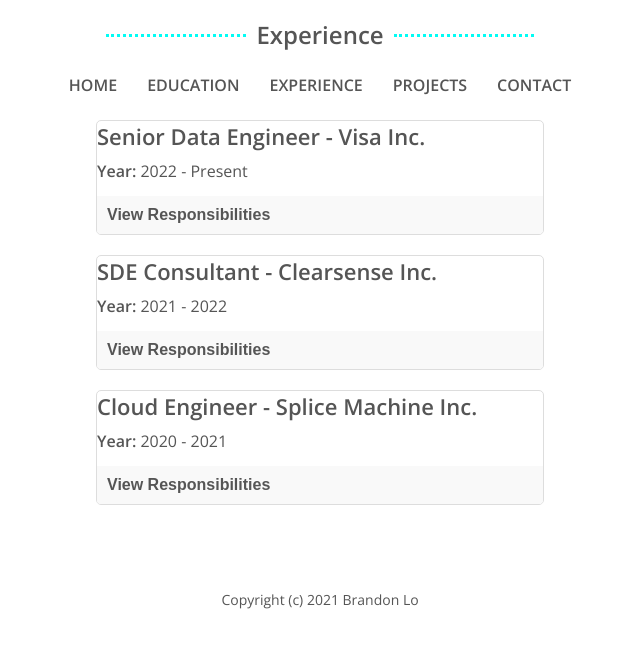
After one commit to bklo94/bklo94.github.io, a PHP site: page /experience.html in a window 1280 px wide. The commit adds this page. Shown: the top 648 px of the page, without its empty margins (320-960 px from the left). Run offline with PHP 8.4, Linux system fonts and the light colour scheme; some libraries are stand-ins or nearby versions.

Commit message:
Add additonal pages

```diff
--- /dev/null
+++ b/experience.html
@@ -0,0 +1,99 @@
+<!doctype html>
+<html>
+  <head>
+    <meta name="viewport" content="width=device-width, initial-scale=1">
+    <meta charset="utf-8">
+    <title>Experience - Brandon Lo</title>
+    <link href="https://fonts.googleapis.com/css?family=Open+Sans:300,600" rel="stylesheet">
+    <link href="https://maxcdn.bootstrapcdn.com/font-awesome/4.4.0/css/font-awesome.min.css" rel="stylesheet">
+    <link href="style.css" rel="stylesheet" type='text/css'>
+  </head>
+
+  <body>
+    <div class="container">
+      <!-- Title Section -->
+      <div class="intro">
+        <hr class="intro-hr left-hr" />
+        <div class="intro-text">Experience</div>
+        <hr class="intro-hr right-hr" />
+      </div>
+
+      <!-- Navigation Bar -->
+      <nav class="navbar">
+        <ul>
+          <li><a href="index.html">Home</a></li>
+          <li><a href="education.html">Education</a></li>
+          <li><a href="experience.html">Experience</a></li>
+          <li><a href="projects.html">Projects</a></li>
+          <li><a href="contact.html">Contact</a></li>
+        </ul>
+      </nav>
+
+      <!-- Work Experience Section -->
+      <section class="work-experience">
+        <!-- Visa Inc. -->
+        <div class="work-entry">
+          <div class="work-header">
+            <h3>Senior Data Engineer - Visa Inc.</h3>
+            <p><strong>Year:</strong> 2022 - Present</p>
+          </div>
+          <button class="work-title">View Responsibilities</button>
+          <div class="work-content">
+            <ul>
+              <li>Designed and implemented scalable data pipelines.</li>
+              <li>Optimized database queries for performance.</li>
+              <li>Collaborated with cross-functional teams to deliver data solutions.</li>
+            </ul>
+          </div>
+        </div>
+
+        <!-- Clearsense Inc. -->
+        <div class="work-entry">
+          <div class="work-header">
+            <h3>SDE Consultant - Clearsense Inc.</h3>
+            <p><strong>Year:</strong> 2021 - 2022</p>
+          </div>
+          <button class="work-title">View Responsibilities</button>
+          <div class="work-content">
+            <ul>
+              <li>Developed backend services for healthcare data platforms.</li>
+              <li>Implemented data encryption and security measures.</li>
+              <li>Mentored junior developers.</li>
+            </ul>
+          </div>
+        </div>
+
+        <!-- Splice Machine Inc. -->
+        <div class="work-entry">
+          <div class="work-header">
+            <h3>Cloud Engineer - Splice Machine Inc.</h3>
+            <p><strong>Year:</strong> 2020 - 2021</p>
+          </div>
+          <button class="work-title">View Responsibilities</button>
+          <div class="work-content">
+            <ul>
+              <li>Deployed and managed cloud infrastructure on AWS.</li>
+              <li>Automated CI/CD pipelines for faster deployments.</li>
+              <li>Monitored system performance and resolved issues.</li>
+            </ul>
+          </div>
+        </div>
+      </section>
+    </div>
+
+    <footer>
+      <div class="copyright">Copyright (c) 2021 Brandon Lo</div>
+    </footer>
+
+    <script>
+      // JavaScript to handle expand/collapse functionality for work entries
+      const workTitles = document.querySelectorAll('.work-title');
+      workTitles.forEach(title => {
+        title.addEventListener('click', () => {
+          const content = title.nextElementSibling;
+          content.style.display = content.style.display === 'block' ? 'none' : 'block';
+        });
+      });
+    </script>
+  </body>
+</html>
--- a/style.css
+++ b/style.css
@@ -6,7 +6,7 @@
   body, input, textarea {
     padding: 0;
     margin: 0;
-    font-family: 'Open Sans', sans-serif; /* Set default font */
+    font-family: 'Open Sans', sans-serif;
     font-size: 16px;
     line-height: 30px;
     color: #555;
@@ -15,17 +15,17 @@
 
   h1, h2, h3, p {
     margin: 0 0 20px 0;
-    font-family: 'Open Sans', sans-serif; /* Ensure headings use Open Sans */
+    font-family: 'Open Sans', sans-serif;
   }
 
   a {
     color: #999;
     text-decoration: none;
-    font-family: 'Open Sans', sans-serif; /* Ensure links use Open Sans */
+    font-family: 'Open Sans', sans-serif;
   }
 
   a:hover, span:hover {
-    text-decoration: underline; /* Underline on hover */
+    text-decoration: underline;
   }
 
   img {
@@ -36,32 +36,62 @@
     border: none;
   }
 
+  /* Navigation Bar */
+  .navbar {
+    text-align: center;
+    margin: 20px 0;
+  }
+
+  .navbar ul {
+    list-style: none;
+    padding: 0;
+    margin: 0;
+    display: flex;
+    justify-content: center;
+  }
+
+  .navbar ul li {
+    margin: 0 15px;
+  }
+
+  .navbar ul li a {
+    color: #555;
+    font-size: 16px;
+    font-weight: 600;
+    text-transform: uppercase;
+    transition: color 0.3s ease;
+  }
+
+  .navbar ul li a:hover {
+    color: #03fcf4;
+  }
+
   .container {
-    width: 35%; /* Reduced max width to 35% of the page */
-    max-width: 500px; /* Optional: Set a max-width for larger screens */
+    width: 35%;
+    max-width: 500px;
     margin: 0 auto;
     padding: 20px 0;
   }
 
   .intro {
     text-align: center;
-    margin-bottom: 40px;
+    margin-bottom: 20px;
     display: flex;
     align-items: center;
     justify-content: center;
   }
 
   .intro-hr {
-    border-top: 3px dotted #03fcf4; /* Dotted border for the title */
+    border-top: 3px dotted #03fcf4;
     flex-grow: 1;
-    margin: 0 10px; /* Spacing around the title */
+    margin: 0 10px;
   }
 
   .intro-text {
     font-size: 24px;
     font-weight: 600;
-    white-space: nowrap; /* Prevent title from wrapping */
-    font-family: 'Open Sans', sans-serif; /* Ensure title uses Open Sans */
+    white-space: nowrap;
+    font-family: 'Open Sans', sans-serif;
   }
 
   section {
@@ -70,14 +100,14 @@
 
   .entry {
     display: flex;
-    align-items: baseline; /* Align text and dotted line properly */
+    align-items: baseline;
     margin-bottom: 20px;
   }
 
   .entry .left,
   .entry .right {
-    white-space: nowrap; /* Prevent text from wrapping */
-    font-family: 'Open Sans', sans-serif; /* Ensure text uses Open Sans */
+    white-space: nowrap;
+    font-family: 'Open Sans', sans-serif;
   }
 
   .entry .left {
@@ -89,11 +119,11 @@
   }
 
   .dotted-hr {
-    border-top: 3px dotted; /* Thinner dotted line for better alignment */
+    border-top: 3px dotted;
     flex-grow: 1;
     margin: 0 10px;
     position: relative;
-    top: 0em; /* Fine-tune alignment to match text baseline */
+    top: 0em;
   }
 
   .work-hr {
@@ -115,18 +145,18 @@
   footer {
     text-align: center;
     padding: 20px 0;
-    color: #555; /* Set footer text color */
+    color: #555;
   }
 
   footer .copyright {
     font-size: 14px;
-    font-family: 'Open Sans', sans-serif; /* Ensure footer uses Open Sans */
+    font-family: 'Open Sans', sans-serif;
   }
 
   /* Responsive Design */
   @media (max-width: 768px) {
     .container {
-      width: 80%; /* Increase width for smaller screens */
+      width: 80%;
       max-width: 100%;
     }
 
@@ -147,6 +177,14 @@
     .dotted-hr {
       display: none;
     }
+
+    .navbar ul {
+      flex-direction: column;
+    }
+
+    .navbar ul li {
+      margin: 10px 0;
+    }
   }
 
   @media (max-width: 480px) {
@@ -158,3 +196,187 @@
       font-size: 20px;
     }
   }
+
+  /* Navigation Bar */
+.navbar {
+  text-align: center;
+  margin: 20px 0;
+}
+
+.navbar ul {
+  list-style: none;
+  padding: 0;
+  margin: 0;
+  display: flex;
+  justify-content: center;
+}
+
+.navbar ul li {
+  margin: 0 15px;
+}
+
+.navbar ul li a {
+  color: #555;
+  font-size: 16px;
+  font-weight: 600;
+  text-transform: uppercase;
+  transition: color 0.3s ease;
+}
+
+.navbar ul li a:hover {
+  color: #03fcf4;
+}
+
+/* Work Header */
+.work-header {
+  margin-bottom: 10px;
+}
+
+.work-header h3 {
+  font-size: 22px;
+  margin-bottom: 5px;
+}
+
+.work-header p {
+  margin: 0;
+  font-size: 16px;
+  color: #555;
+}
+
+/* Expandable Work Experience Boxes */
+.work-entry {
+  margin-bottom: 20px;
+  border: 1px solid #ddd;
+  border-radius: 5px;
+  overflow: hidden;
+}
+
+.work-title {
+  width: 100%;
+  padding: 10px;
+  text-align: left;
+  font-size: 16px;
+  font-weight: 600;
+  color: #555;
+  background-color: #f9f9f9;
+  border: none;
+  cursor: pointer;
+  transition: background-color 0.3s ease;
+}
+
+.work-title:hover {
+  background-color: #f1f1f1;
+}
+
+.work-content {
+  display: none;
+  padding: 15px;
+  background-color: #fff;
+  border-top: 1px solid #ddd;
+}
+
+.work-content ul {
+  margin: 0;
+  padding-left: 20px;
+}
+
+.work-content ul li {
+  margin-bottom: 5px;
+}
+
+/* Contact Section */
+.contact-section {
+  text-align: center;
+  margin-top: 40px;
+}
+
+.contact-section h2 {
+  font-size: 28px;
+  margin-bottom: 20px;
+}
+
+.contact-section p {
+  font-size: 16px;
+  color: #555;
+  margin-bottom: 40px;
+}
+
+.contact-entry {
+  margin-bottom: 20px;
+  display: flex;
+  align-items: center;
+  justify-content: center;
+}
+
+.contact-entry i {
+  font-size: 24px;
+  color: #555;
+  margin-right: 10px;
+}
+
+.contact-entry a {
+  color: #555;
+  font-size: 18px;
+  text-decoration: none;
+  transition: color 0.3s ease;
+}
+
+.contact-entry a:hover {
+  color: #03fcf4;
+}
+/* Education Header */
+.education-header {
+  margin-bottom: 10px;
+}
+
+.education-header h3 {
+  font-size: 22px;
+  margin-bottom: 5px;
+}
+
+.education-header p {
+  margin: 0;
+  font-size: 16px;
+  color: #555;
+}
+
+/* Expandable Education Entries */
+.education-entry {
+  margin-bottom: 20px;
+  border: 1px solid #ddd;
+  border-radius: 5px;
+  overflow: hidden;
+}
+
+.education-title {
+  width: 100%;
+  padding: 10px;
+  text-align: left;
+  font-size: 16px;
+  font-weight: 600;
+  color: #555;
+  background-color: #f9f9f9;
+  border: none;
+  cursor: pointer;
+  transition: background-color 0.3s ease;
+}
+
+.education-title:hover {
+  background-color: #f1f1f1;
+}
+
+.education-content {
+  display: none;
+  padding: 15px;
+  background-color: #fff;
+  border-top: 1px solid #ddd;
+}
+
+.education-content ul {
+  margin: 0;
+  padding-left: 20px;
+}
+
+.education-content ul li {
+  margin-bottom: 5px;
+}
```
Also changed, not shown: contact.html (added, +61 -0 lines), education.html (added, +91 -0 lines), index.html (+12 -1 lines), projects.html (added, +67 -0 lines).
